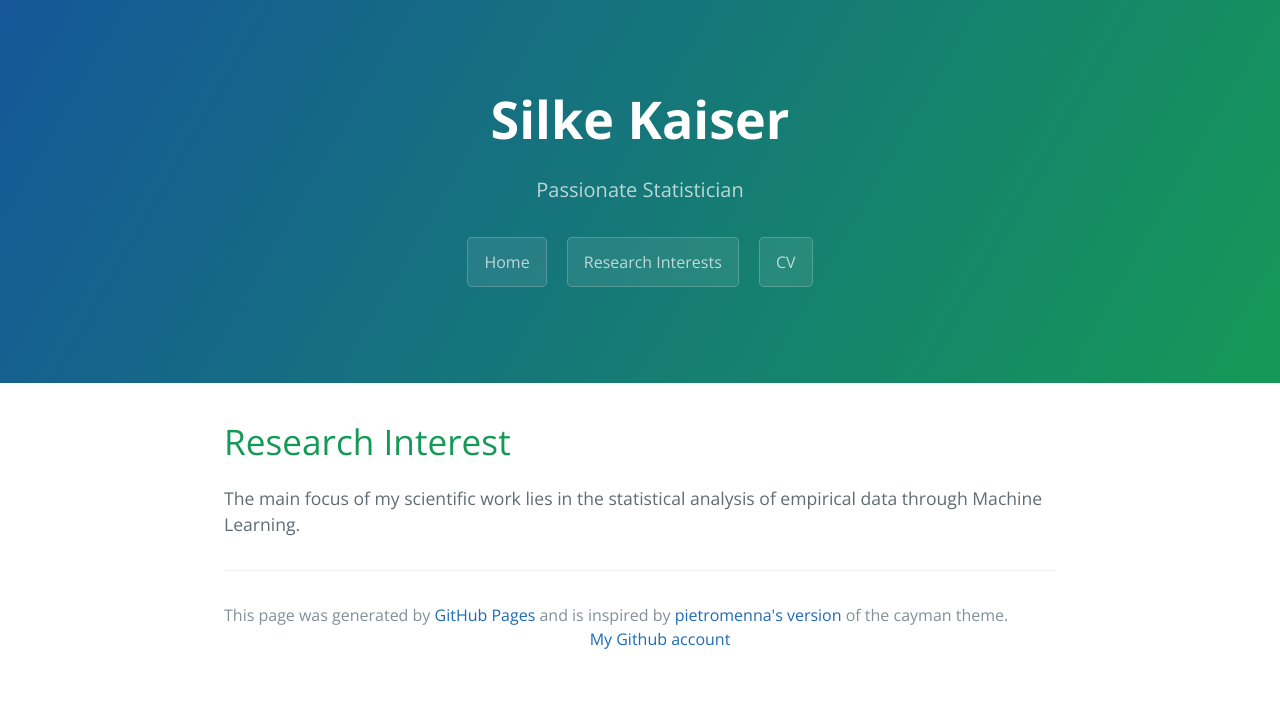
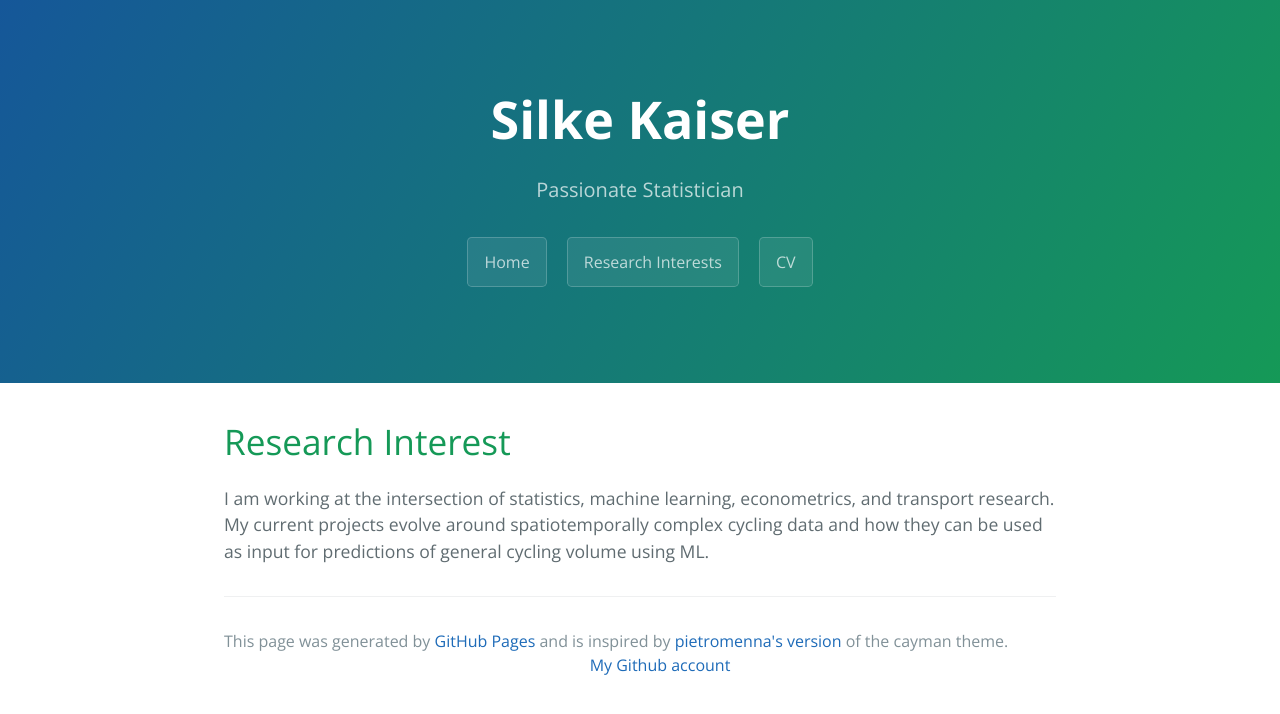
Before and after one commit to silkekaiser/silkekaiser.github.io, a Jekyll site: the page built from research.md, in a window 1280 px wide. Shown: the top 714 px of the page. Built offline with Jekyll 4.4.1, drawn with Linux system fonts in a browser that asks for light colours; our own code applies the rules of GitHub Pages for plain Markdown files.

Commit message:
Update text

```diff
--- a/research.md
+++ b/research.md
@@ -2,5 +2,4 @@
 layout: default
 ---
 # Research Interest
-
-The main focus of my scientific work lies in the statistical analysis of empirical data through Machine Learning.
+I am working at the intersection of statistics, machine learning, econometrics, and transport research. My current projects evolve around spatiotemporally complex cycling data and how they can be used as input for predictions of general cycling volume using ML.
```
